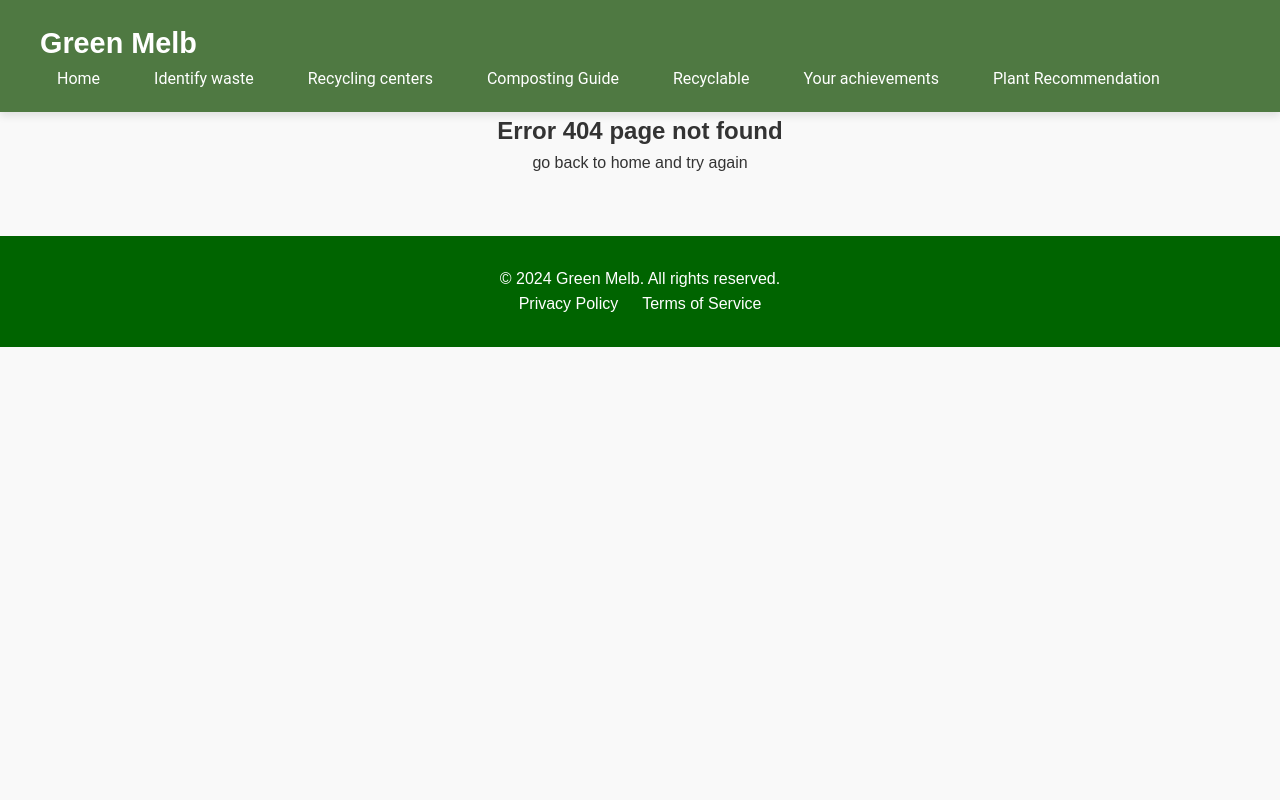
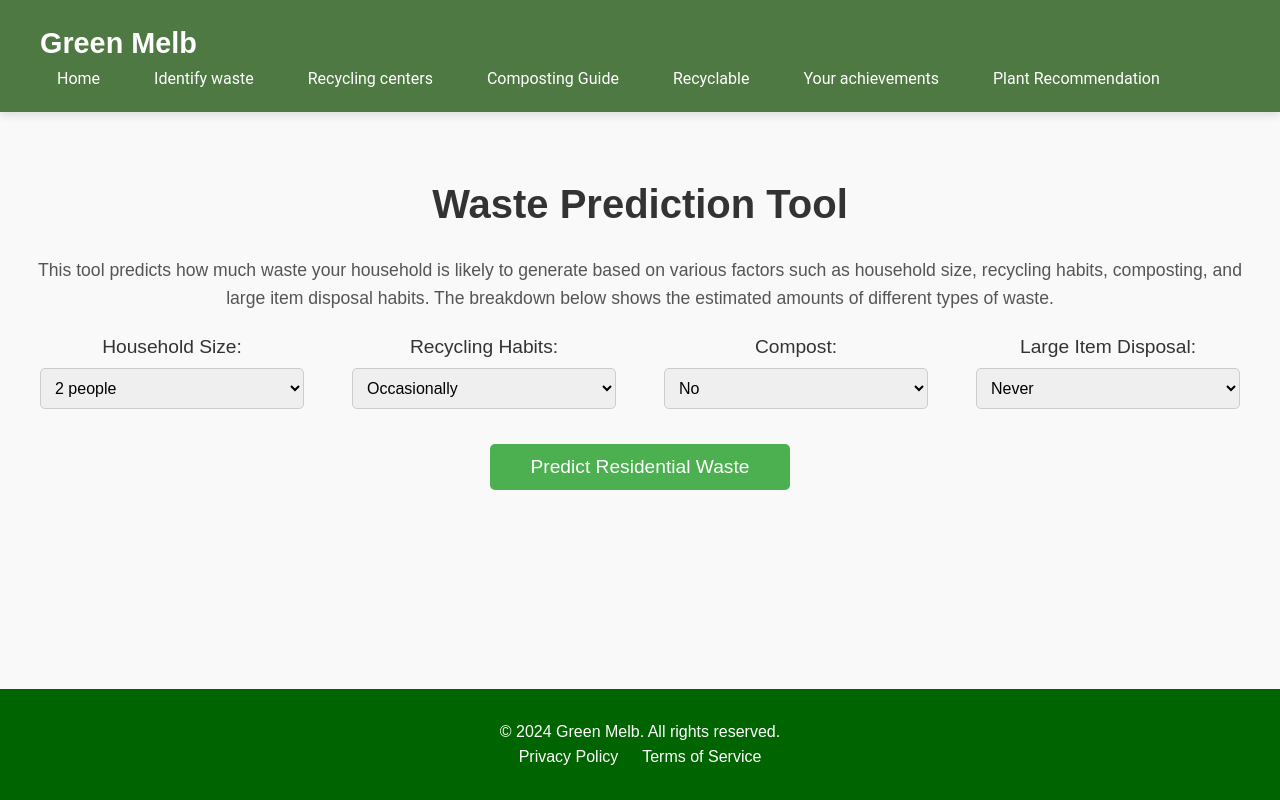
Before and after one commit to habiburR1/ie_frontend, a React (Create React App) app: page /WastePrediction in a window 1280 px wide. Built offline with nearby package versions, Linux system fonts and the light colour scheme.

Commit message:
regression

```diff
--- a/package.json
+++ b/package.json
@@ -6,10 +6,12 @@
   "main": "src/index.tsx",
   "dependencies": {
     "axios": "^1.7.7",
+    "chart.js": "^4.4.4",
     "framer-motion": "^11.5.4",
     "mapbox-gl": "^3.6.0",
     "phaser": "^3.85.0",
     "react": "^18.3.1",
+    "react-chartjs-2": "^5.2.0",
     "react-dom": "^18.0.0",
     "react-router-dom": "^6.26.1",
     "react-scripts": "^5.0.1",
--- a/src/App.js
+++ b/src/App.js
@@ -9,6 +9,7 @@ import IdentifyWaste from "./IdentifyWaste.tsx";
 import MapPage from "./MapPage.tsx";
 import PlantRecommendation from "./PlantRecommendation.tsx";
 import CompostRatioCalculator from "./CompostRatioCalculator.tsx";
+import WastePrediction from './WastePrediction.tsx';
 import HelloWorld from "./HelloWorld.tsx";
 export default function App() {
   return (
@@ -24,6 +25,7 @@ export default function App() {
             <Route path="/MapPage" element={<MapPage />} />
             <Route path="/PlantRecommendation" element = {<PlantRecommendation />} />
             <Route path="/CompostRatioCalculator" element = {<CompostRatioCalculator />} />
+            <Route path="/WastePrediction" element = {<WastePrediction />} />
             <Route path="/HelloWorld" element = {<HelloWorld />} />
             <Route path="*" element={<NoPage />} />{" "}
             {/* Handles undefined routes */}
--- a/src/IdentifyWaste.css
+++ b/src/IdentifyWaste.css
@@ -17,6 +17,7 @@
   align-items: center;
   margin-bottom: 20px;
 }
+
 
 .drop-zone {
   display: flex;
@@ -225,3 +226,14 @@
   0% { transform: rotate(0deg); }
   100% { transform: rotate(360deg); }
 }
+
+.full-page-container {
+  display: flex;
+  flex-direction: column;
+  min-height: 100vh; /* Full viewport height */
+}
+
+.identify-waste-content {
+  flex: 1; /* Make the content section grow and push the footer down */
+  padding: 20px;
+}
--- a/src/IdentifyWaste.tsx
+++ b/src/IdentifyWaste.tsx
@@ -4,7 +4,6 @@ import axios from "axios";
 import Header from "./Header.tsx";
 // @ts-ignore
 import Footer from "./Footer.tsx";
-import "./GlobalStyles.css";
 import "./IdentifyWaste.css";
 
 const IdentifyWaste: React.FC = () => {
@@ -47,49 +46,65 @@ const IdentifyWaste: React.FC = () => {
       formData.append("uploaded_file", selectedImage);
 
       try {
-        const response = await axios.post(`http://${process.env.REACT_APP_ENDPOINT}:${process.env.REACT_APP_PORT}/api/classification/upload/`, formData, {
-          headers: {
-            'Content-Type': 'multipart/form-data'
+        const response = await axios.post(
+          `http://${process.env.REACT_APP_ENDPOINT}:${process.env.REACT_APP_PORT}/api/classification/upload/`,
+          formData,
+          {
+            headers: {
+              "Content-Type": "multipart/form-data",
+            },
           }
-        });
+        );
         console.log("Response from server:", response.data);
-        setProcessedImageUrl(`http://${process.env.REACT_APP_ENDPOINT}:${process.env.REACT_APP_PORT}${response.data.processed_file_url}`);
+        setProcessedImageUrl(
+          `http://${process.env.REACT_APP_ENDPOINT}:${process.env.REACT_APP_PORT}${response.data.processed_file_url}`
+        );
         setClassificationResults(response.data.classifications || []);
-        setError(null); // Clear any previous errors
+        setError(null);
       } catch (error) {
         console.error("Error uploading the file:", error);
         setError("There was an issue uploading the file.");
-      } finally{
+      } finally {
         setIsLoading(false);
       }
     }
   };
 
   const calculateCumulativeCounts = (classificationResults: string[]) => {
-    const counts = classificationResults.reduce((acc: Record<string, number>, classification: string) => {
-      acc[classification] = (acc[classification] || 0) + 1;
-      return acc;
-    }, {});
+    const counts = classificationResults.reduce(
+      (acc: Record<string, number>, classification: string) => {
+        acc[classification] = (acc[classification] || 0) + 1;
+        return acc;
+      },
+      {}
+    );
 
-    return Object.entries(counts).map(([classification, count]) => ({ classification, count }));
+    return Object.entries(counts).map(([classification, count]) => ({
+      classification,
+      count,
+    }));
   };
 
   const cumulativeCounts = calculateCumulativeCounts(classificationResults);
 
-  // Define information for each classification
+  // Classification information to display based on the results
   const classificationInformation: Record<string, string> = {
-    "Recyclable": "Recyclable materials can be processed and reused to create new products.",
-    "Organic": "Organic waste includes food scraps and other natural materials that decompose easily.",
-    "E-Waste": "E-waste refers to discarded electronic devices, which require special handling."
+    Recyclable:
+      "Recyclable materials can be processed and reused to create new products.",
+    Organic:
+      "Organic waste includes food scraps and other natural materials that decompose easily.",
+    "E-Waste":
+      "E-waste refers to discarded electronic devices, which require special handling.",
   };
 
-  // Determine which classifications are present
-  const presentClassifications = cumulativeCounts.map(item => item.classification);
+  const presentClassifications = cumulativeCounts.map(
+    (item) => item.classification
+  );
 
   return (
-    <div className="identify-waste-page">
+    <div className="full-page-container">
       <Header />
-      <div className="identify-waste-container">
+      <div className="identify-waste-content">
         <h1 className="identify-waste-title">Identify Waste</h1>
         <form onSubmit={handleSubmit} className="identify-waste-form">
           <div
@@ -119,15 +134,11 @@ const IdentifyWaste: React.FC = () => {
           )}
           {error && <div className="error-message">{error}</div>}
 
-          <div className="content-section" style={{ marginTop: '40px' }}>
+          <div className="content-section" style={{ marginTop: "40px" }}>
             {previewUrl && (
               <div className="preview-container">
                 <h2 className="preview-title">Image Preview:</h2>
-                <img
-                  src={previewUrl}
-                  alt="Selected"
-                  className="image-preview"
-                />
+                <img src={previewUrl} alt="Selected" className="image-preview" />
               </div>
             )}
             {processedImageUrl && (
@@ -162,26 +173,34 @@ const IdentifyWaste: React.FC = () => {
                   </table>
                 </div>
 
-                {/* Independent Container for Total Table and Legend */}
                 <div className="total-and-legend-container">
                   <div className="legend-container">
                     <h3>Color Information:</h3>
                     <ul>
                       {presentClassifications.includes("E-Waste") && (
                         <li>
-                          <span className="legend-color" style={{ backgroundColor: 'rgb(153, 153, 255)' }}></span>
+                          <span
+                            className="legend-color"
+                            style={{ backgroundColor: "rgb(153, 153, 255)" }}
+                          ></span>
                           E-Waste
                         </li>
                       )}
                       {presentClassifications.includes("Recyclable") && (
                         <li>
-                          <span className="legend-color" style={{ backgroundColor: 'rgb(255, 153, 153)'  }}></span>
+                          <span
+                            className="legend-color"
+                            style={{ backgroundColor: "rgb(255, 153, 153)" }}
+                          ></span>
                           Recyclable
                         </li>
                       )}
                       {presentClassifications.includes("Organic") && (
                         <li>
-                          <span className="legend-color" style={{ backgroundColor: 'rgb(153, 255, 153)' }}></span>
+                          <span
+                            className="legend-color"
+                            style={{ backgroundColor: "rgb(153, 255, 153)" }}
+                          ></span>
                           Organic
                         </li>
                       )}
@@ -191,17 +210,19 @@ const IdentifyWaste: React.FC = () => {
               </div>
             )}
           </div>
-
         </form>
       </div>
+
+      {/* Information Section based on Classifications */}
       <div className="information-container">
-        {presentClassifications.map(classification => (
+        {presentClassifications.map((classification) => (
           <div key={classification}>
             <h2>{classification}</h2>
             <p>{classificationInformation[classification]}</p>
           </div>
         ))}
       </div>
+
       <Footer />
     </div>
   );
--- /dev/null
+++ b/src/WastePrediction.css
@@ -0,0 +1,112 @@
+/* WastePrediction.css */
+
+/* Apply full height layout with footer sticking to the bottom */
+.full-page {
+    display: flex;
+    flex-direction: column;
+    min-height: 100vh; /* Full-height layout to ensure footer stays at the bottom */
+    width: 100%;
+    margin: 0;
+    padding: 0;
+  }
+
+  .title {
+    text-align: center;
+    font-size: 2.5rem;
+    color: #333;
+    padding-top: 20px;
+  }
+
+  /* Main content container that stretches to fill available space */
+  .waste-prediction-container {
+    flex: 1; /* This makes the content take up all available vertical space */
+    padding: 40px 20px; /* Add padding for spacing around the form */
+  }
+
+  .explanation {
+    font-size: 1.1rem;
+    margin: 20px 0;
+    line-height: 1.6;
+    color: #555;
+    text-align: center;
+  }
+
+  /* Adjust form layout and give spacing */
+  .form {
+    display: flex;
+    flex-wrap: wrap;
+    justify-content: space-between;
+    gap: 15px;
+    margin-bottom: 30px;
+    padding: 0 20px; /* Add padding to keep dropdowns away from the edges */
+  }
+
+  /* Set width of dropdown labels */
+  .form-label {
+    font-size: 1.2rem;
+    color: #333;
+    width: 22%; /* Adjust width for dropdowns */
+  }
+
+  .form-select {
+    width: 100%;
+    padding: 10px;
+    margin-top: 5px;
+    font-size: 1rem;
+    border: 1px solid #ccc;
+    border-radius: 5px;
+  }
+
+  /* Center the button and add margin */
+  .form-button {
+    padding: 12px 20px;
+    font-size: 1.2rem;
+    color: white;
+    background-color: #4caf50;
+    border: none;
+    border-radius: 5px;
+    cursor: pointer;
+    margin-top: 20px;
+    width: 100%;
+    max-width: 300px; /* Max width for the button */
+    display: block;
+    margin-left: auto;
+    margin-right: auto;
+    text-align: center;
+  }
+
+  .form-button:hover {
+    background-color: #45a049;
+  }
+
+  .prediction-result {
+    margin-top: 30px;
+  }
+
+  .total-waste {
+    font-size: 1.5rem;
+    color: #333;
+    text-align: center;
+    margin-bottom: 20px;
+  }
+
+  h2 {
+    text-align: center;
+    color: #555;
+  }
+
+  canvas {
+    max-width: 100%;
+  }
+
+  /* Footer always at the bottom */
+  footer {
+    flex-shrink: 0;
+    background-color: #333;
+    color: white;
+    padding: 10px 0;
+    text-align: center;
+    width: 100%;
+    position: relative;
+    bottom: 0;
+  }
--- /dev/null
+++ b/src/WastePrediction.tsx
@@ -0,0 +1,155 @@
+import React, { useState } from 'react';
+import axios from 'axios';
+import { Bar } from 'react-chartjs-2';
+import { Chart, BarElement, CategoryScale, LinearScale, Title, Tooltip, Legend } from 'chart.js';
+// @ts-ignore
+import Header from "./Header.tsx";
+// @ts-ignore
+import Footer from "./Footer.tsx";
+import './WastePrediction.css';  // Import CSS file
+
+// Register necessary Chart.js components
+Chart.register(BarElement, CategoryScale, LinearScale, Title, Tooltip, Legend);
+
+interface FormData {
+  household_size: string;
+  recycling_habits: 'Rarely' | 'Occasionally' | 'Regularly';
+  compost: 'Yes' | 'No';
+  large_item_disposal: 'Never' | 'Occasionally' | 'Once a year';
+}
+
+interface PredictionResponse {
+  predicted_waste: { [key: string]: number };  // Dictionary of waste categories
+}
+
+const WastePrediction: React.FC = () => {
+  const [formData, setFormData] = useState<FormData>({
+    household_size: '2',
+    recycling_habits: 'Occasionally',
+    compost: 'No',
+    large_item_disposal: 'Never',
+  });
+
+  const [wasteCategories, setWasteCategories] = useState<{ [key: string]: number } | null>(null);
+
+  const handleChange = (e: React.ChangeEvent<HTMLSelectElement>) => {
+    setFormData({
+      ...formData,
+      [e.target.name]: e.target.value as string,
+    });
+  };
+
+  const handleSubmit = async (e: React.FormEvent) => {
+    e.preventDefault();
+    try {
+      const response = await axios.post<PredictionResponse>(
+        `http://${process.env.REACT_APP_ENDPOINT}:${process.env.REACT_APP_PORT}/api/predict/`,
+        formData
+      );
+      setWasteCategories(response.data.predicted_waste);  // Set the waste breakdown
+    } catch (error) {
+      console.error('Error making prediction request:', error);
+    }
+  };
+
+  const totalWaste = wasteCategories
+    ? Object.values(wasteCategories).reduce((acc, cur) => acc + cur, 0)
+    : 0;
+
+  const chartData = {
+    labels: wasteCategories ? Object.keys(wasteCategories) : [],
+    datasets: [
+      {
+        label: 'Residential Waste by Category (kg)',
+        data: wasteCategories ? Object.values(wasteCategories) : [],
+        backgroundColor: 'rgba(75, 192, 192, 0.6)',
+        borderColor: 'rgba(75, 192, 192, 1)',
+        borderWidth: 1,
+      },
+    ],
+  };
+
+  const chartOptions = {
+    responsive: true,
+    scales: {
+      y: {
+        beginAtZero: true,
+        title: {
+          display: true,
+          text: 'Waste (kg)',
+        },
+      },
+    },
+    plugins: {
+      legend: {
+        display: false,
+      },
+      title: {
+        display: true,
+        text: 'Household Waste Prediction Breakdown',
+      },
+    },
+  };
+
+  return (
+    <div className="full-page">
+      <Header />
+      <div className="waste-prediction-container">
+        <h1 className="title">Waste Prediction Tool</h1>
+        <p className="explanation">
+          This tool predicts how much waste your household is likely to generate based on various factors such as household size, recycling habits, composting, and large item disposal habits. The breakdown below shows the estimated amounts of different types of waste.
+        </p>
+        <form className="form" onSubmit={handleSubmit}>
+          <label className="form-label">
+            Household Size:
+            <select className="form-select" name="household_size" value={formData.household_size} onChange={handleChange}>
+              <option value="1">1 person</option>
+              <option value="2">2 people</option>
+              <option value="3">3 people</option>
+              <option value="4">4+ people</option>
+            </select>
+          </label>
+
+          <label className="form-label">
+            Recycling Habits:
+            <select className="form-select" name="recycling_habits" value={formData.recycling_habits} onChange={handleChange}>
+              <option value="Rarely">Rarely</option>
+              <option value="Occasionally">Occasionally</option>
+              <option value="Regularly">Regularly</option>
+            </select>
+          </label>
+
+          <label className="form-label">
+            Compost:
+            <select className="form-select" name="compost" value={formData.compost} onChange={handleChange}>
+              <option value="Yes">Yes</option>
+              <option value="No">No</option>
+            </select>
+          </label>
+
+          <label className="form-label">
+            Large Item Disposal:
+            <select className="form-select" name="large_item_disposal" value={formData.large_item_disposal} onChange={handleChange}>
+              <option value="Never">Never</option>
+              <option value="Occasionally">Occasionally</option>
+              <option value="Once a year">Once a year</option>
+            </select>
+          </label>
+
+          <button className="form-button" type="submit">Predict Residential Waste</button>
+        </form>
+
+        {wasteCategories && (
+          <div className="prediction-result">
+            <h2 className="total-waste">Total Predicted Residential Waste: {totalWaste.toFixed(2)} kg</h2>
+            <h2>Predicted Waste Breakdown (kg):</h2>
+            <Bar data={chartData} options={chartOptions} />
+          </div>
+        )}
+      </div>
+      <Footer />
+    </div>
+  );
+};
+
+export default WastePrediction;
```
Also changed, not shown: 10 other files (tests, documents, lock files or other folders).
